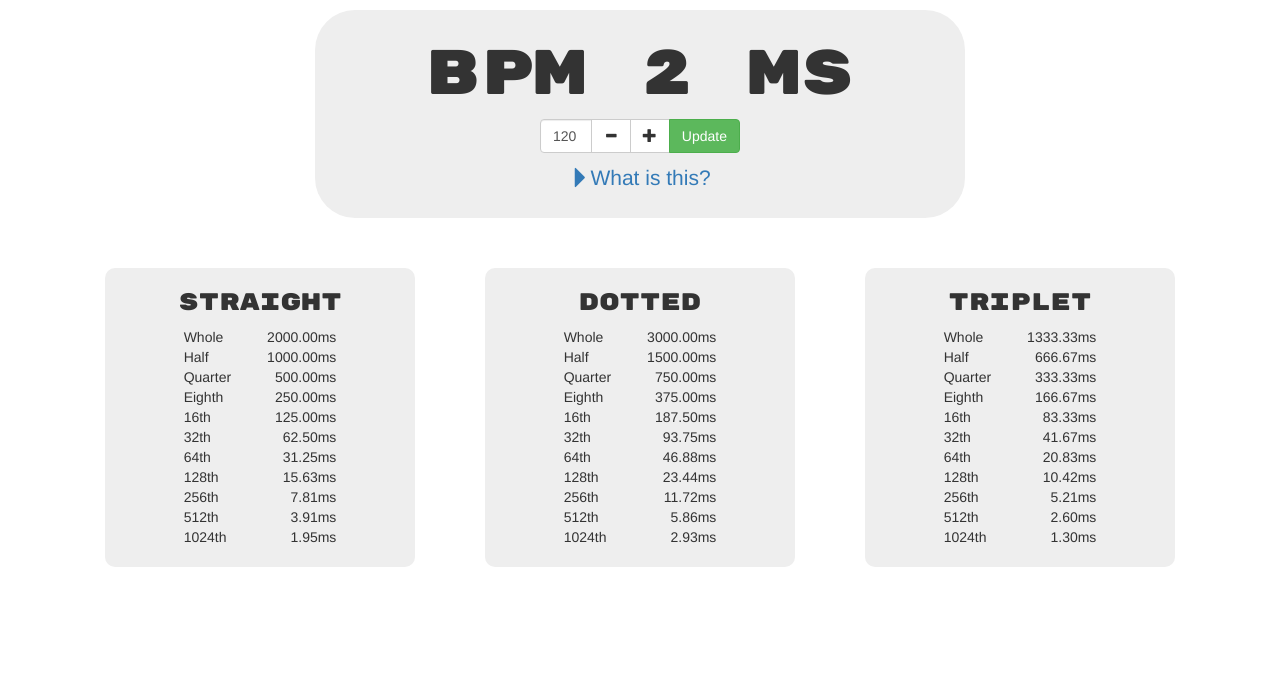
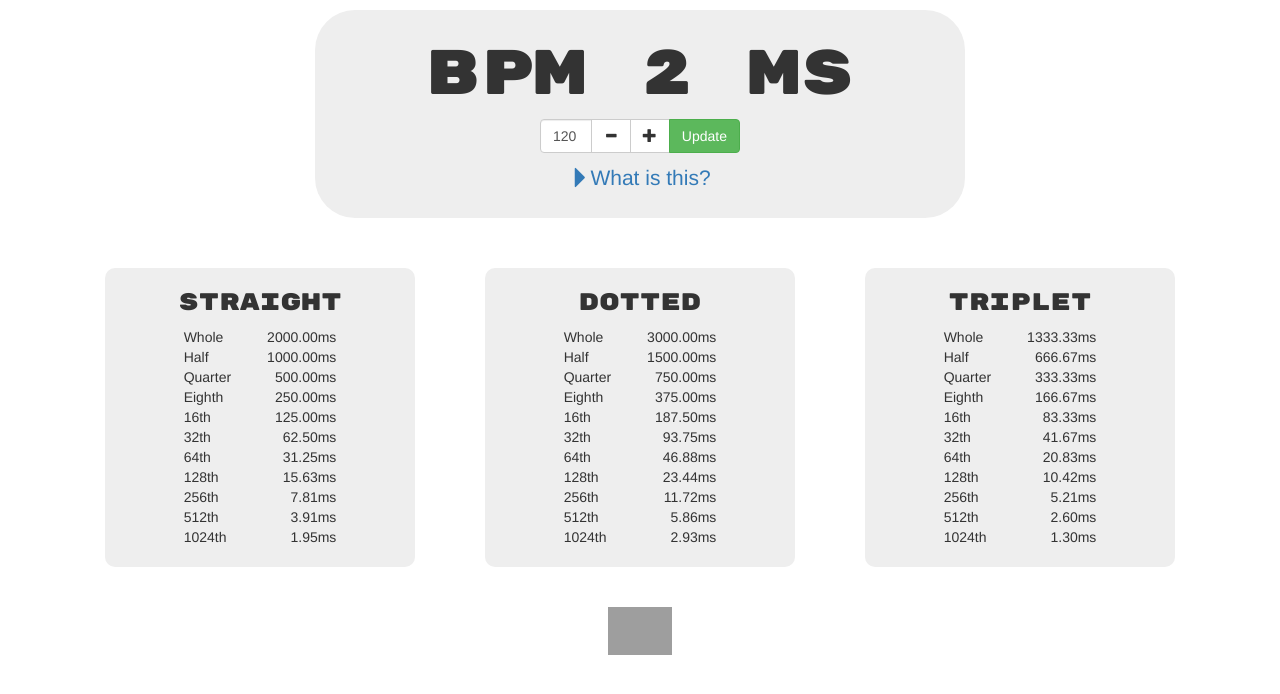
Before and after one commit to nanstey/bpm2ms.js, a plain HTML site: page index.html in a window 1280 px wide. Drawn offline with nearby package versions, Linux system fonts and the light colour scheme; grey boxes are pictures that could not be loaded.

Commit message:
added github link

```diff
--- a/index.html
+++ b/index.html
@@ -10,6 +10,15 @@
     <style>
       h1, h2, h3, h4 {
         font-family: Rubik Mono One;
+      }
+      table {
+        margin: 0 auto;
+      }
+      td {
+        padding: 0 18px;
+      }
+      .right {
+        text-align: right;
       }
       #header {
         margin-top: 10px;
@@ -40,14 +49,15 @@
       .output-col > h3{
         text-align: center;
       }
-      table {
-        margin: 0 auto;
+      #footer {
+        text-align: center;
+        margin: 20px;
       }
-      td {
-        padding: 0 18px;
+      #footer img {
+        width: 64px;
       }
-      .right {
-        text-align: right;
+      #footer img:hover {
+        opacity: .6;
       }
     </style>
   </head>
@@ -112,6 +122,14 @@
       </div>
     </div>
 
+    <div id="footer">
+      <p>
+        <a id="git" href="https://github.com/nanstey/bpm2ms.js" target="_blank">
+          <img src="https://cdn0.iconfinder.com/data/icons/octicons/1024/mark-github-128.png" />
+        </a>
+      </p>
+    </div>
+
   </body>
   <footer>
     <script src="https://code.jquery.com/jquery-3.1.1.min.js" crossorigin="anonymous"></script>
```
